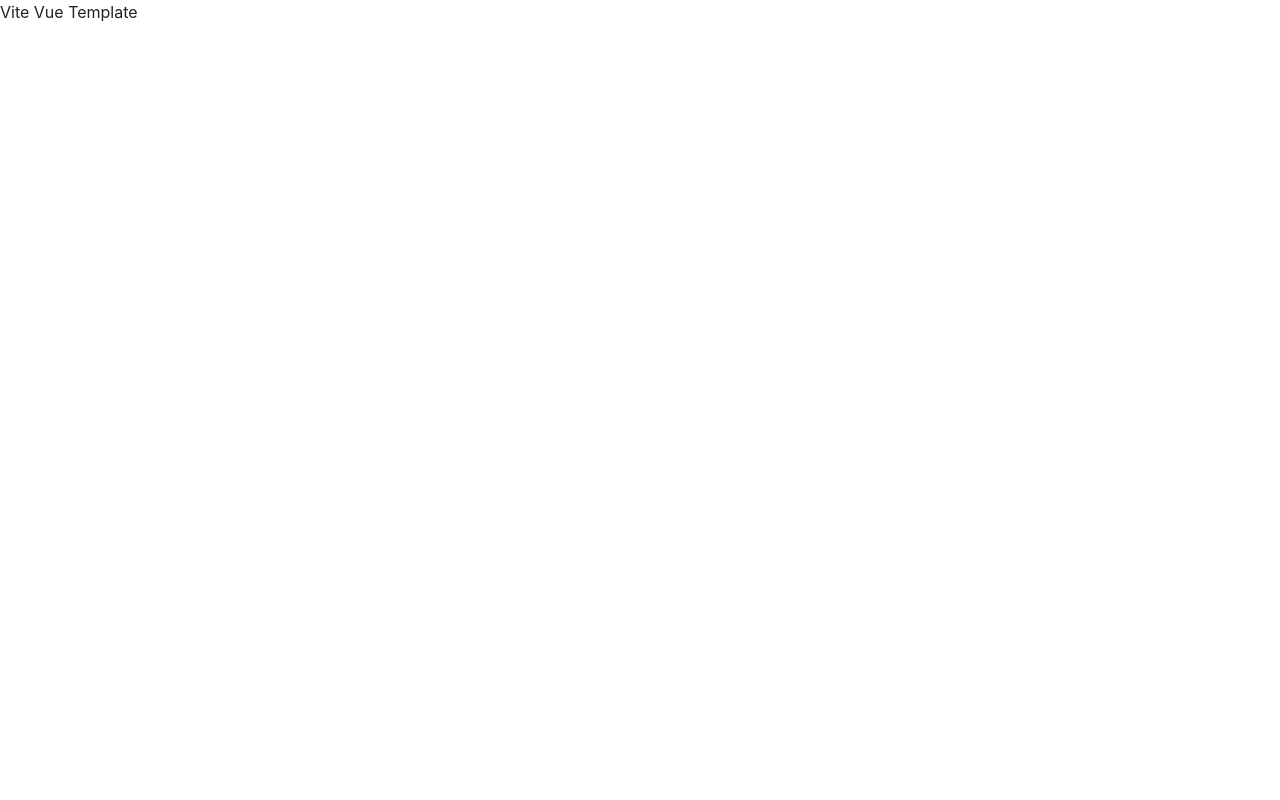
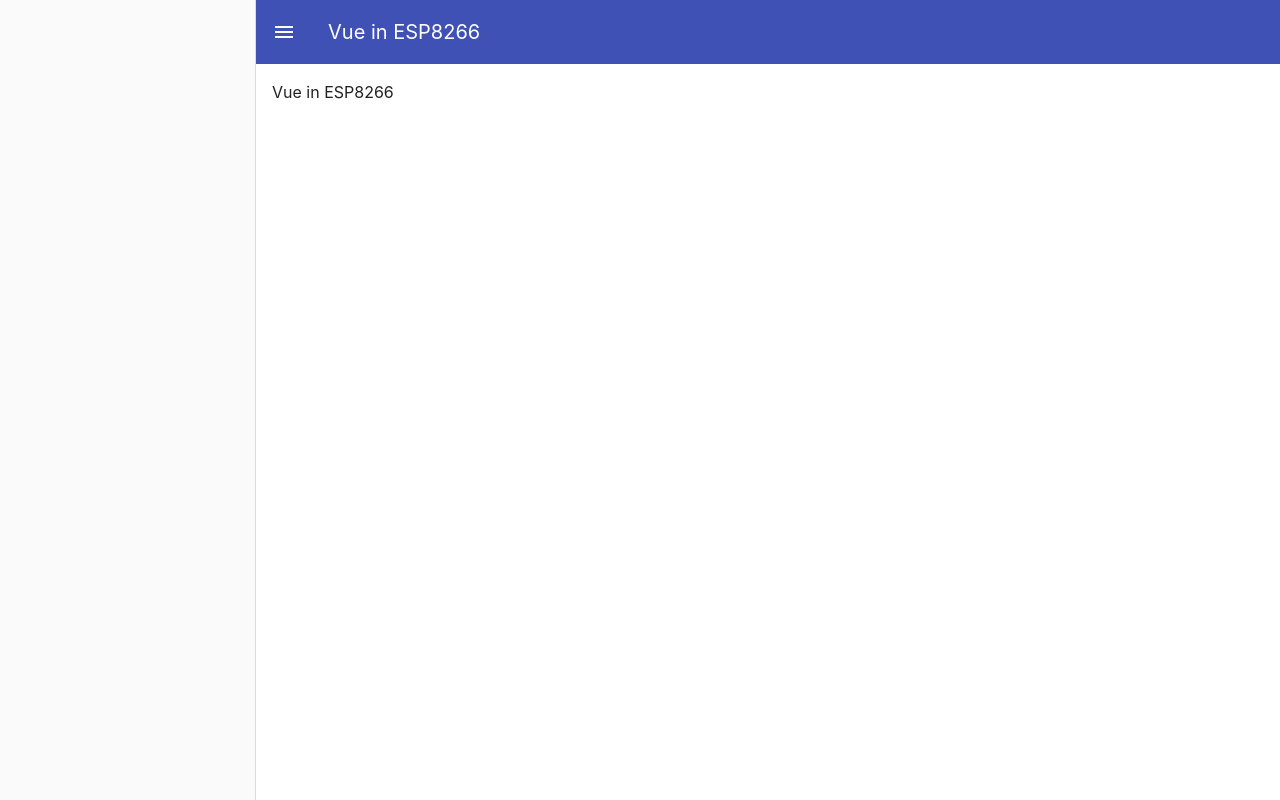
Before and after one commit to keiko233/esp8266-vue, a Vue app in the folder web/: page / in a window 1280 px wide. Built offline with nearby package versions, Linux system fonts and the light colour scheme.

Commit message:
feat: initial vuetify & import icons

```diff
--- a/web/index.html
+++ b/web/index.html
@@ -4,6 +4,7 @@
     <meta charset="UTF-8" />
     <link rel="icon" type="image/svg+xml" href="/vite.svg" />
     <meta name="viewport" content="width=device-width, initial-scale=1.0" />
+    <link href="https://fonts.googleapis.com/css?family=Material+Icons" rel="stylesheet">
     <title>Vite + Vue + TS</title>
   </head>
   <body>
--- a/web/src/App.vue
+++ b/web/src/App.vue
@@ -1,5 +1,23 @@
 <template>
-  <v-app>
-    <router-view />
+  <v-app id="inspire">
+    <v-navigation-drawer v-model="drawer" color="grey-lighten-5">
+      <!--  -->
+    </v-navigation-drawer>
+
+    <v-app-bar color="indigo" :elevation="0">
+      <v-app-bar-nav-icon @click="drawer = !drawer" icon="menu" />
+
+      <v-toolbar-title v-text="$t('name')" />
+    </v-app-bar>
+
+    <v-main>
+      <v-container>
+        <router-view />
+      </v-container>
+    </v-main>
   </v-app>
 </template>
+
+<script setup lang="ts">
+const drawer = ref(true);
+</script>
--- a/web/src/i18n/locales/en-US.json
+++ b/web/src/i18n/locales/en-US.json
@@ -1,4 +1,4 @@
 {
   "language": "English",
-  "name": "Vite Vue Template"
+  "name": "Vue in ESP8266"
 }
--- a/web/src/i18n/locales/zh-CN.json
+++ b/web/src/i18n/locales/zh-CN.json
@@ -1,4 +1,4 @@
 {
   "language": "简体中文",
-  "name": "Vite Vue Template"
+  "name": "Vue in ESP8266"
 }
--- a/web/src/main.ts
+++ b/web/src/main.ts
@@ -7,8 +7,17 @@ import router from './router'
 // Vuetify
 import 'vuetify/styles'
 import { createVuetify } from 'vuetify'
+import { aliases, md } from 'vuetify/iconsets/md'
 
-const vuetify = createVuetify()
+const vuetify = createVuetify({
+  icons: {
+    defaultSet: 'md',
+    aliases,
+    sets: {
+      md,
+    },
+  },
+})
 
 createApp(App)
   .use(vuetify)
```
